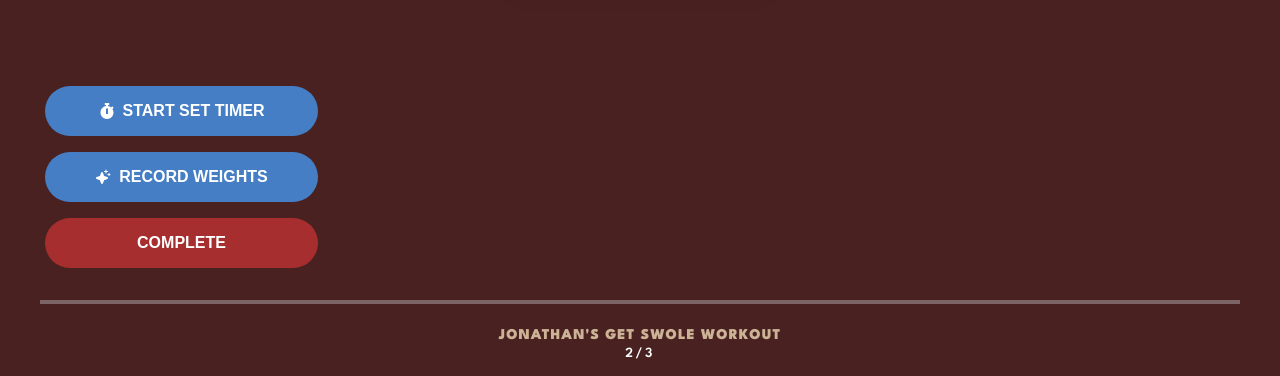
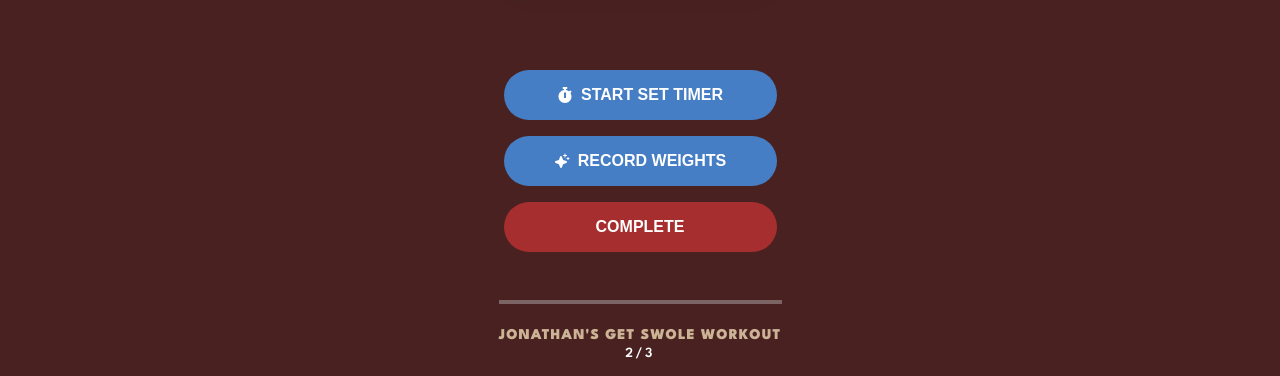
Before and after one commit to Pythonidaer/next-auth-practice, a Next.js app: page /workout/1/1 in a window 1280 px wide. Shown: the part 457-833 px from the top of the page. Built offline with nearby package versions, Linux system fonts and the light colour scheme; no server answers.

Commit message:
sloppy style fix rushed

```diff
--- a/src/app/workout/[day]/[exercise]/page.module.css
+++ b/src/app/workout/[day]/[exercise]/page.module.css
@@ -2,18 +2,21 @@
   display: flex;
   flex-direction: column;
   min-height: calc(100dvh - 131px); /* 131px = navbar height */
+  align-items: center;
 }
 
 .flexGrow {
   flex: 1;
   display: flex;
   flex-direction: column;
-  justify-content: flex-start; /* Or center if you prefer */
+  justify-content: flex-start;
 }
 
 .stickyBottom {
   margin-top: auto;
-  /* Optionally add padding or background here */
+  display: flex;
+  flex-direction: column;
+  align-items: center;
 }
 
 .buttonGroup {
--- a/src/components/ExerciseCard/ExerciseActions.module.css
+++ b/src/components/ExerciseCard/ExerciseActions.module.css
@@ -2,3 +2,18 @@
 .buttonGroup {
   margin: 0 45px;
 }
+
+/* on larger screens make margin 0 auto */
+@media (min-width: 901px) {
+  .buttonGroup {
+    display: flex;
+    flex-direction: column;
+    justify-content: center;
+  }
+}
+
+@media (max-width: 900px) {
+  .buttonGroup {
+    width: calc(100% - 90px);
+  }
+}
```
